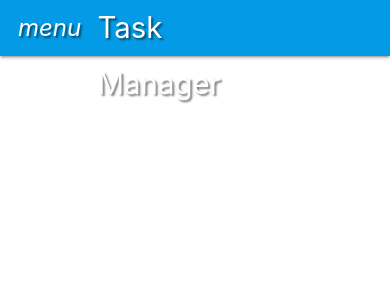
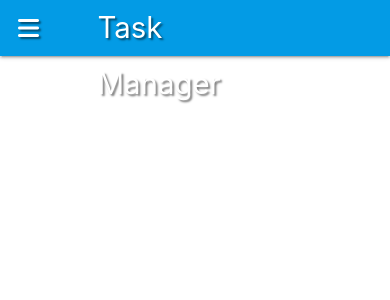
Before and after one commit to anteCedens/congenial-doodle, a Flask app: page / in a window 390 px wide. Shown: the top 300 px of the page. Run offline with Flask 2, Linux system fonts and the light colour scheme; data that the repository does not hold is empty; some libraries are stand-ins or nearby versions.

Commit message:
Change mobile-view menu icon and remove text

```diff
--- a/templates/base.html
+++ b/templates/base.html
@@ -27,7 +27,7 @@
             <nav class="nav-extended text-shadow light-blue darken-1">
                 <div class="nav-wrapper">
                     <a href="#!" class="brand-logo">Task Manager</a>
-                    <a href="#" data-target="mobile-demo" class="sidenav-trigger"><i class="material-icons">menu</i></a>
+                    <a href="#" data-target="mobile-demo" class="sidenav-trigger"><i class="fas fa-bars"></i></a>
                     <ul class="right hide-on-med-and-down">
                         <li><a href="sass.html">Sass</a></li>
                         <li><a href="badges.html">Components</a></li>
```
